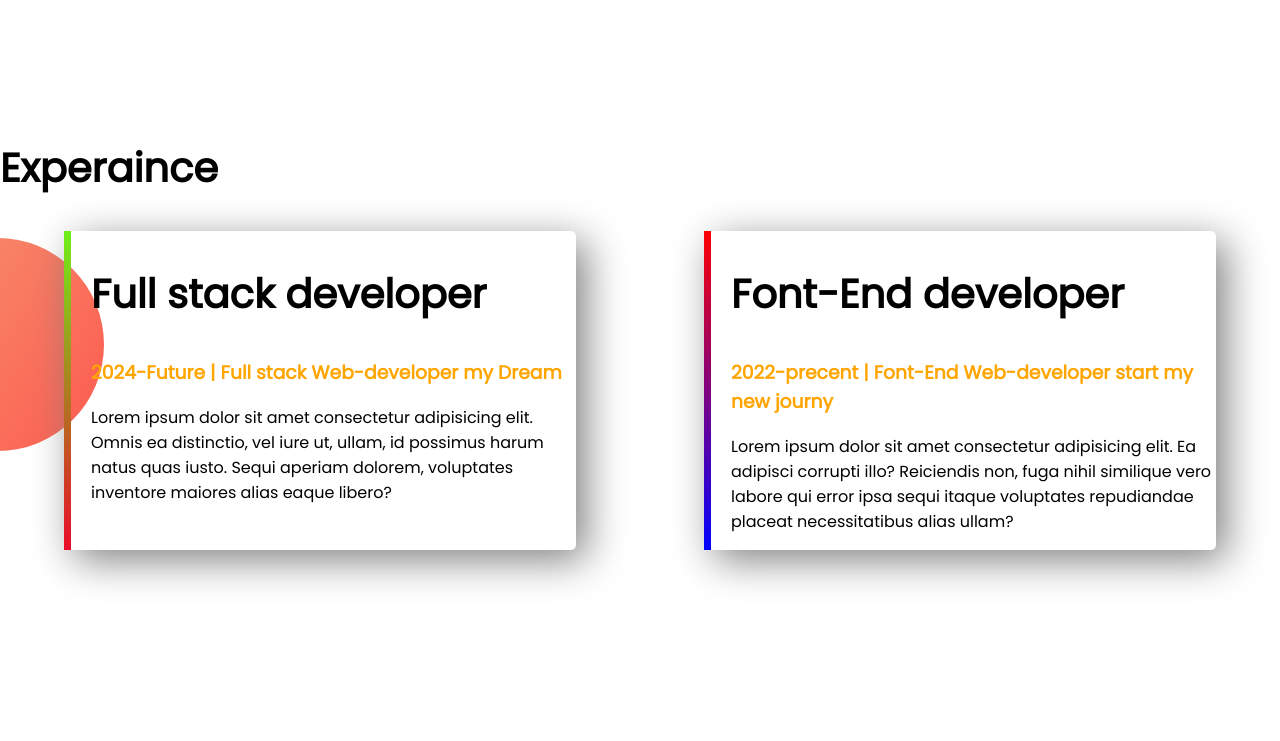
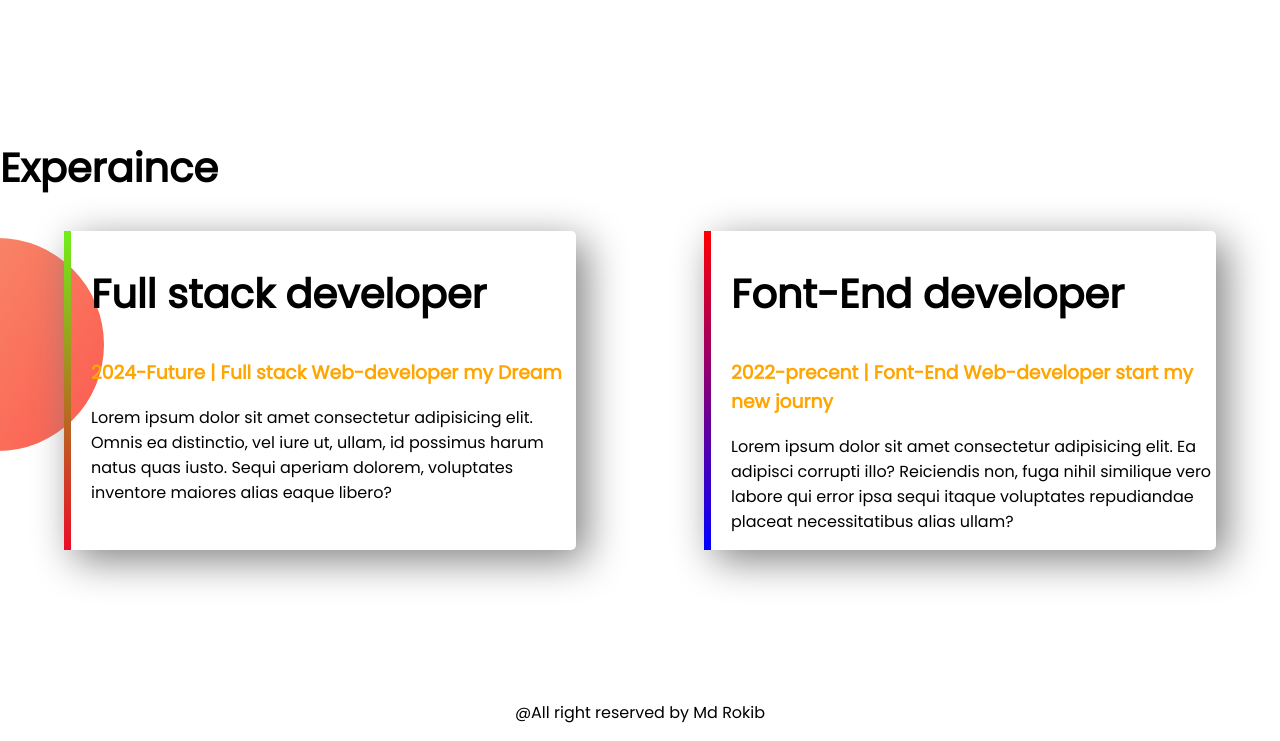
Before and after one commit to mdrokib231185/first-portfulio, a plain HTML site: page index.html in a window 1280 px wide. Shown: the part 957-1698 px from the top of the page. Before the commit the page ends 1657 px from the top, so only its background shows below. Drawn offline with Linux system fonts and the light colour scheme.

Commit message:
footer add

```diff
--- a/index.html
+++ b/index.html
@@ -52,6 +52,9 @@
         </div>
         </div>
     </section>
+    <footer>
+        <p>@All right reserved by Md Rokib </p>
+    </footer>
 
 </body>
 </html>
--- a/style.css
+++ b/style.css
@@ -61,3 +61,6 @@ border-radius: 5px;
     border-left: 7px solid;
     border-image-slice: 1;
 }
+footer p{
+    text-align: center;
+}
```
